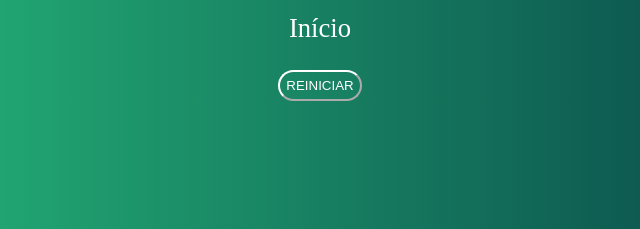
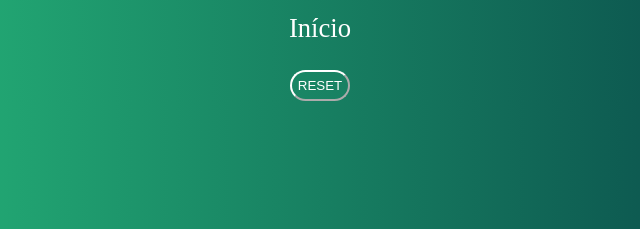
Before and after one commit to edilancode/jogo-da-velha-tic-tac-toe-HTML-CSS-JavaScript, a plain HTML site: page index.html in a window 1280 px wide. Shown: the part 568-797 px from the top of the page, 320-960 px from the left. Drawn offline with Linux system fonts and the light colour scheme.

Commit message:
Renamed the restart button.

```diff
--- a/index.html
+++ b/index.html
@@ -26,7 +26,7 @@
 
     <div id="gameStatusMensage">
         <div id="status">Início</div>
-        <button id="reset">REINICIAR</button>
+        <button id="reset">RESET</button>
     </div>
 
 </body>
```
